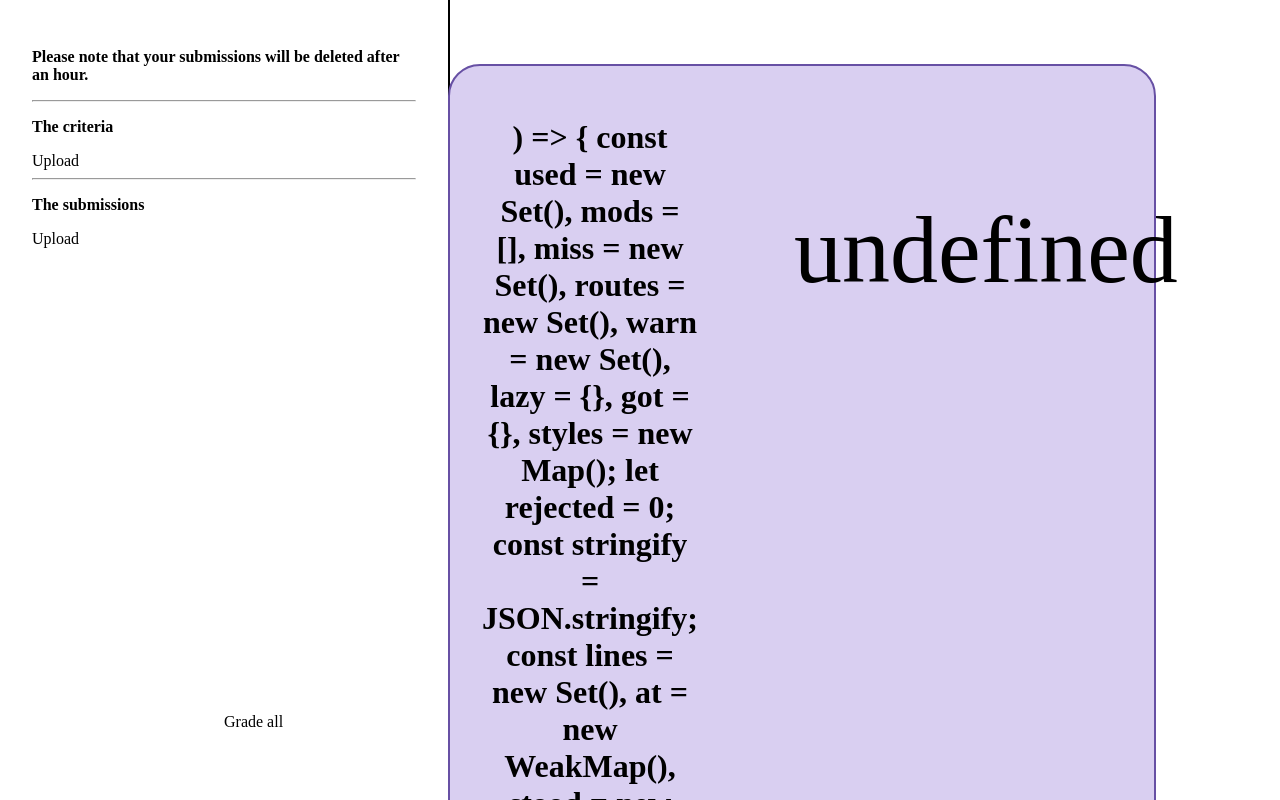
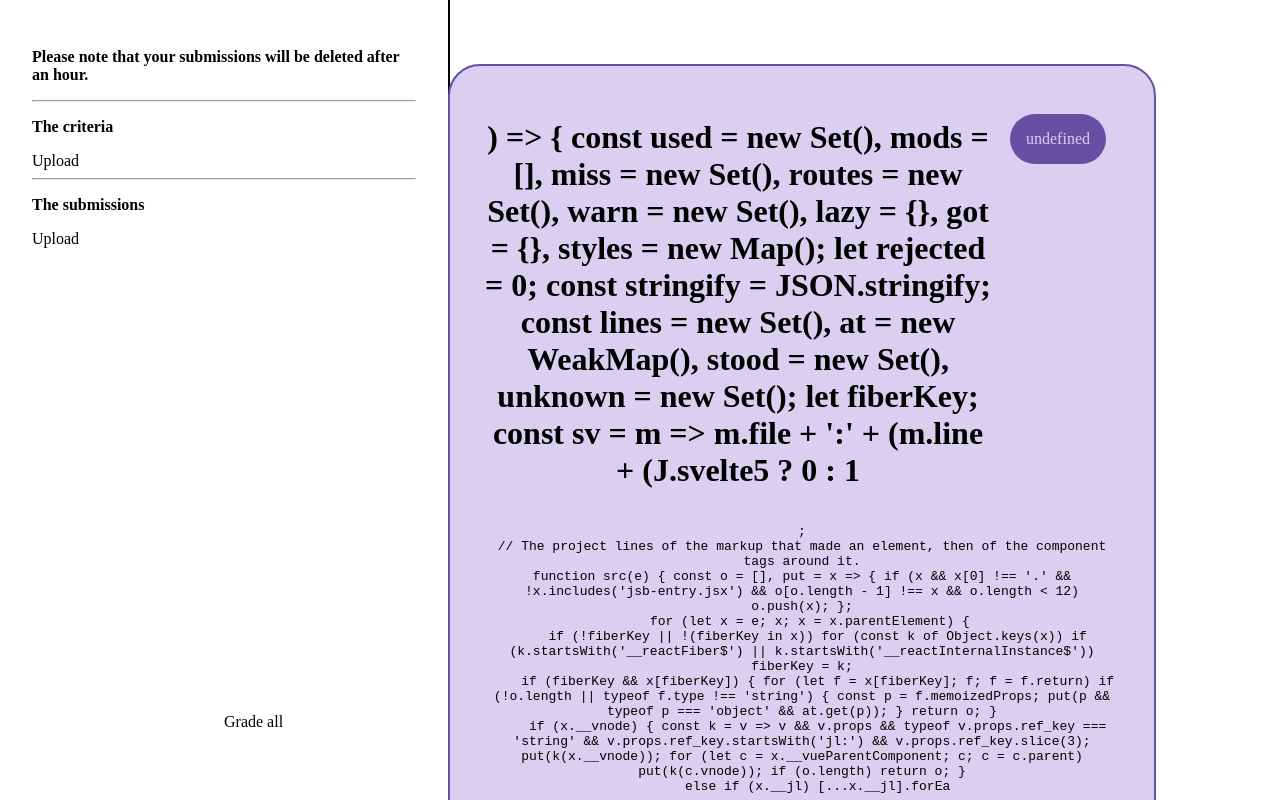
Before and after one commit to Milk-Cool/UltraGrader, a website with bundled scripts: page public/index.html in a window 1280 px wide. Both pictures are taken after a click on the element "Grade all". Built offline with nearby package versions, Linux system fonts and the light colour scheme; files whose address does not match are found by name.

Commit message:
final style fixes

```diff
--- a/public/script.js
+++ b/public/script.js
@@ -82,7 +82,7 @@ const analyzeDisplay = async uuids => {
         const name = document.createElement("h1");
         name.classList.add("name");
         name.innerText = i.name;
-        const grade = document.createElement("md-elevation");
+        const grade = document.createElement("div");
         grade.classList.add("grade");
         grade.innerText = i.grade;
         nameAndGrade.appendChild(name);
@@ -90,6 +90,7 @@ const analyzeDisplay = async uuids => {
         card.appendChild(nameAndGrade);
         const explanation = document.createElement("pre");
         explanation.innerText = i.explanation;
+        explanation.style.textWrap = "pretty";
         card.appendChild(explanation);
         document.querySelector(".grader").appendChild(card);
     }
--- a/public/style.css
+++ b/public/style.css
@@ -62,23 +62,25 @@ md-icon {
 
 .submission-remove, .grade {
     display: flex;
-    flex: 1;
-}
-
-.grade {
-    border-radius: 2em;
-    font-size: 6em;
-    padding: 1em;
-    height: 8em;
-    text-align: right;
 }
 
 .card {
     padding: 2em;
     margin: 2em;
+    background: #d9cff1;
     border: 2px solid #6750a4;
+}
+
+.card, .grade {
     border-radius: 2em;
-    background: #d9cff1;
     width: 50vw;
     height: min-content;
 }
+
+.grade {
+    background: #6750a4;
+    color: #d9cff1;
+    padding: 1em;
+    margin: 1em;
+    width: max-content;
+}
```
